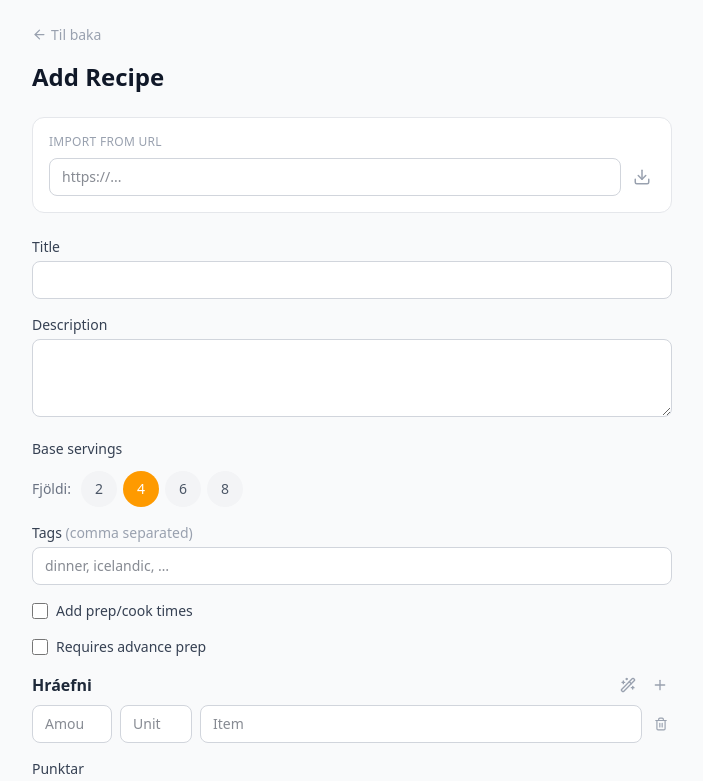
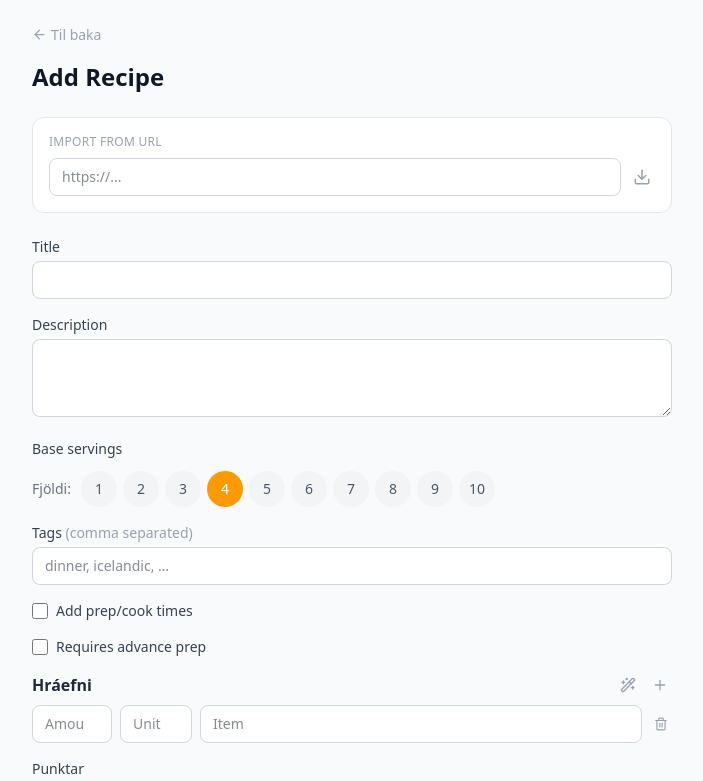
Before and after one commit to BergurHeimisson/uppskriftabok, a React (Vite) app in the folder frontend/: page /add in a window 1280 px wide. Shown: the top 781 px of the page, without its empty margins (288-991 px from the left). Built offline with nearby package versions, Linux system fonts and the light colour scheme.

Commit message:
Expand serving presets from 2/4/6/8 to 1–10
Co-Authored-By: Claude Sonnet 4.6 (1M context) <noreply@anthropic.com>

```diff
--- a/frontend/src/components/ServingScaler.jsx
+++ b/frontend/src/components/ServingScaler.jsx
@@ -1,6 +1,6 @@
 import { useState } from 'react'
 
-const PRESETS = [2, 4, 6, 8]
+const PRESETS = [1, 2, 3, 4, 5, 6, 7, 8, 9, 10]
 
 function nearestPreset(n) {
   return PRESETS.reduce((best, p) =>
```
Also changed, not shown: 2 other files (tests, documents, lock files or other folders).
